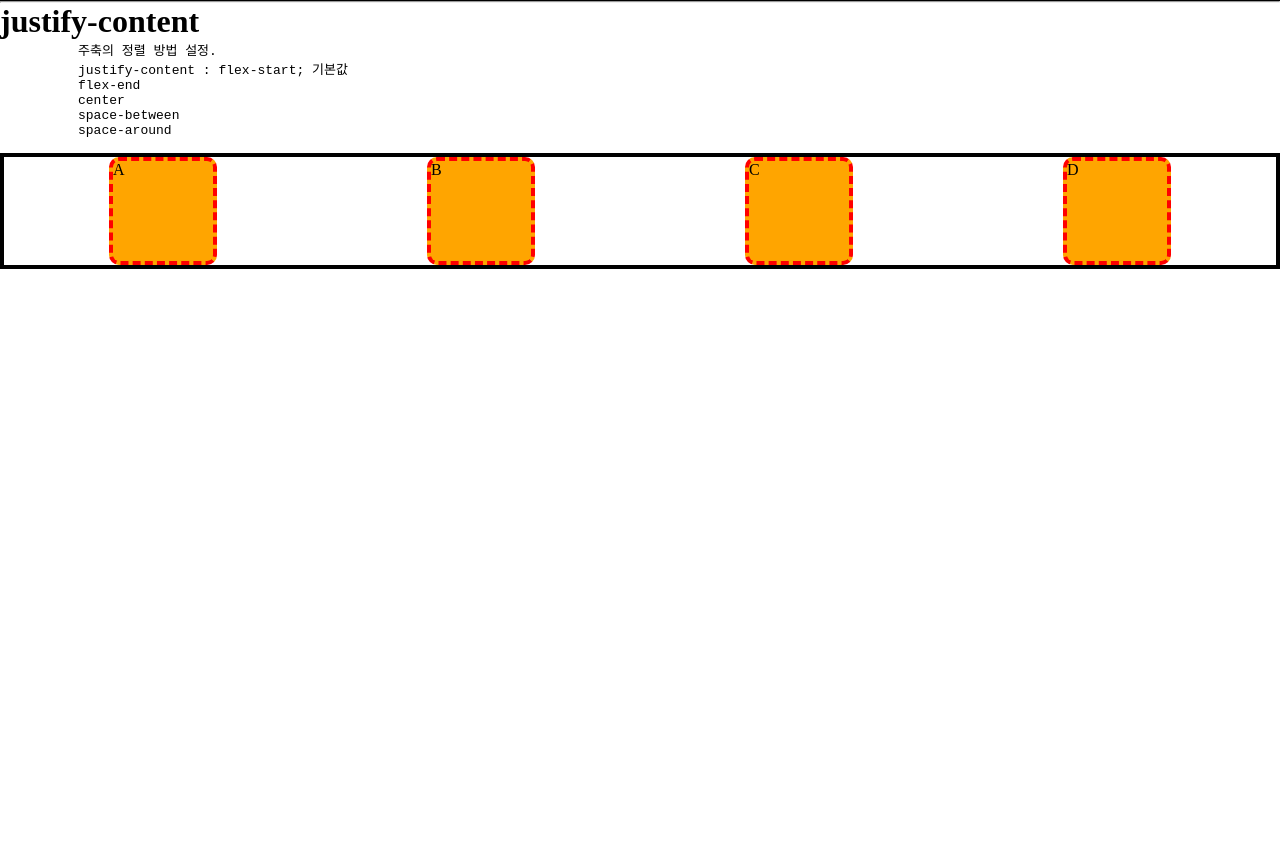
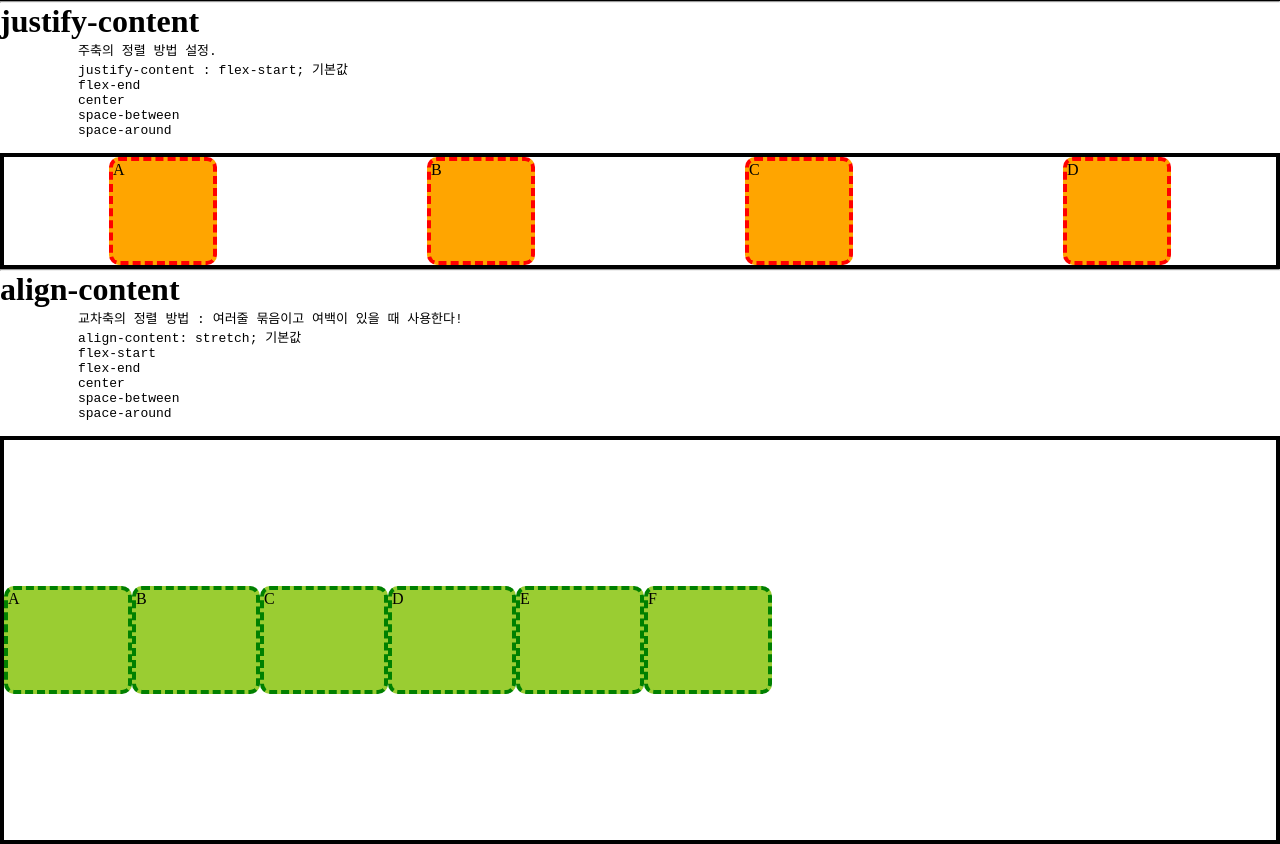
Before and after one commit to kyungja-developer/The-files-I-practiced, a plain HTML site: page practice/practice15_flex.html in a window 1280 px wide. Shown: the part 429-1273 px from the top of the page. Before the commit the page ends 800 px from the top, so only its background shows below. Drawn offline with Linux system fonts and the light colour scheme.

Commit message:
align-content '교차축'의 정렬 방법

```diff
--- a/practice/practice15.css
+++ b/practice/practice15.css
@@ -51,3 +51,22 @@
     border: 4px dashed red;
     border-radius: 10px;
   }
+
+
+
+  .container-d{
+    border: 4px solid;
+    display: flex;
+    flex-wrap: wrap;
+    height: 400px;
+    /*align-content: stretch;item들의 height가 정해져이지 않을 때
+    flex시키는 요소의 height값을 모두 사용하여 채운다.*/
+    align-content: space-around;
+  }
+  .container-d .item-d{
+    width: 120px;
+    height: 100px;
+    background: yellowgreen;
+    border: 4px dashed green;
+    border-radius: 10px;
+  }
--- a/practice/practice15_flex.html
+++ b/practice/practice15_flex.html
@@ -56,6 +56,25 @@
         <div class="item-c">D</div>
       </div>
 
+      <hr>
+      <h1>align-content</h1>
+      <pre>
+          교차축의 정렬 방법 : 여러줄 묶음이고 여백이 있을 때 사용한다!
+          align-content: stretch; 기본값
+          flex-start
+          flex-end
+          center
+          space-between
+          space-around
+      </pre>
+      <div class="container-d">
+        <div class="item-d">A</div>
+        <div class="item-d">B</div>
+        <div class="item-d">C</div>
+        <div class="item-d">D</div>
+        <div class="item-d">E</div>
+        <div class="item-d">F</div>
+      </div>
 
 
 
```
